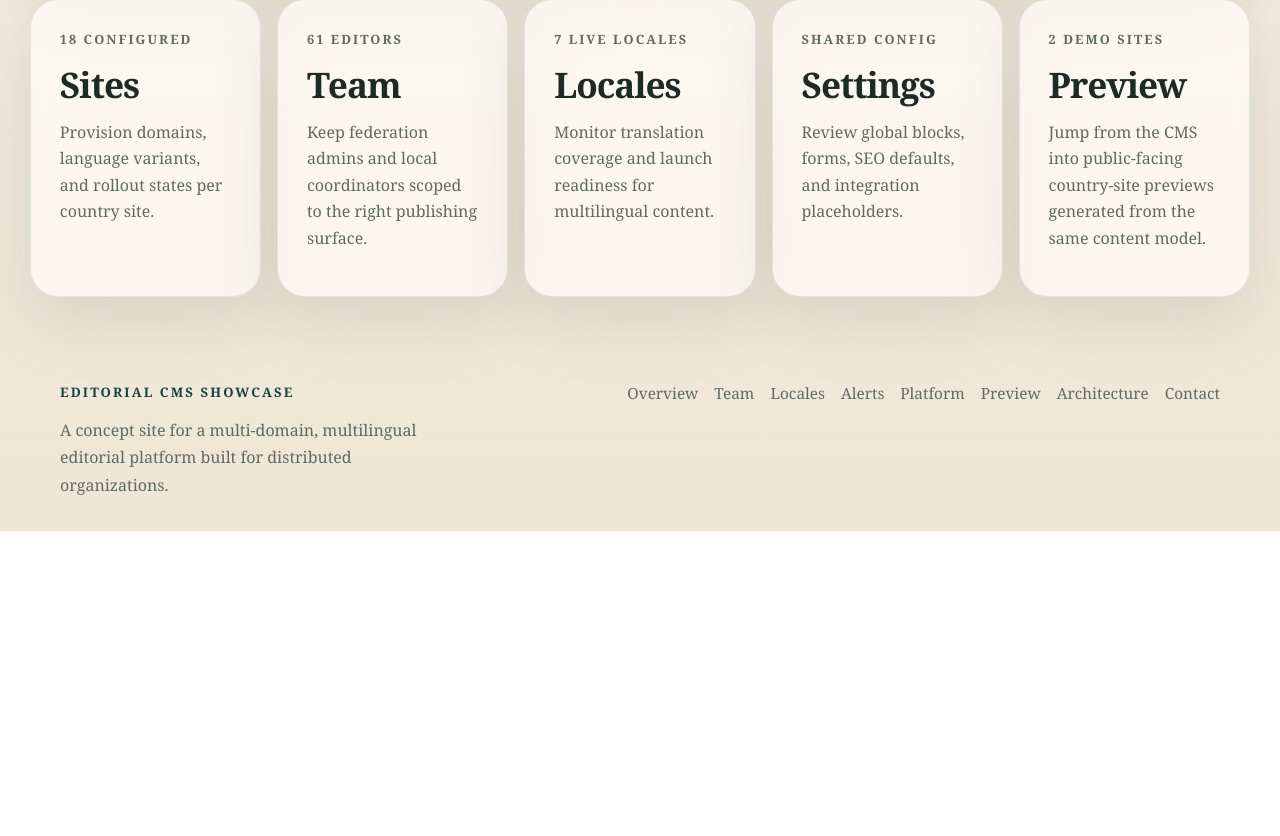
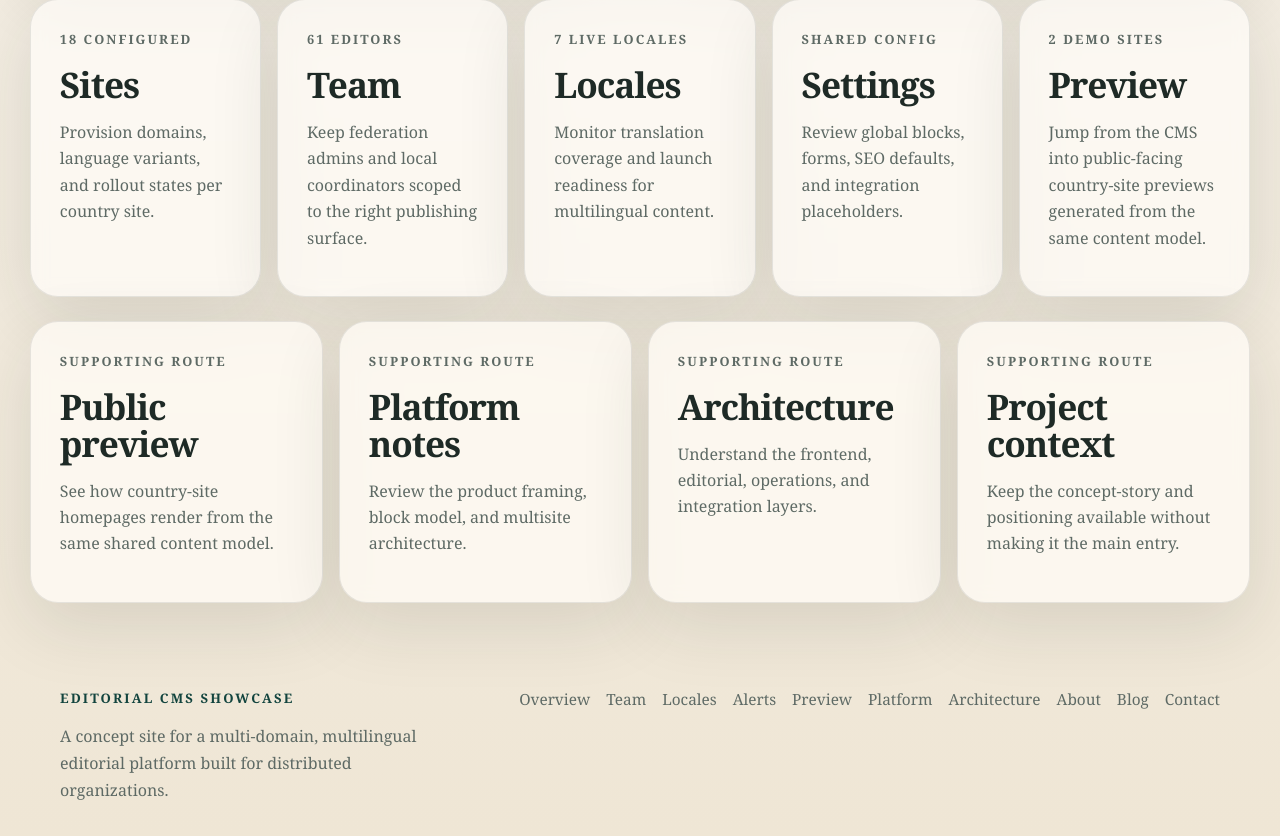
Before and after one commit to rajat1155-rrrkk/Editorial-CMS, a Next.js app: page / in a window 1280 px wide. Shown: the part 1649-2485 px from the top of the page. Before the commit the page ends 2180 px from the top, so only its background shows below. Built offline with nearby package versions, Linux system fonts and the light colour scheme.

Commit message:
Make homepage the primary product entry

```diff
--- a/app/layout.tsx
+++ b/app/layout.tsx
@@ -30,7 +30,7 @@ export default function RootLayout({
                 <Link href="/dashboard/media">Media</Link>
                 <Link href="/dashboard/sites">Sites</Link>
                 <Link href="/dashboard/settings">Settings</Link>
-                <Link href="/preview">Preview</Link>
+                <Link href="/dashboard/team">Team</Link>
               </nav>
             </div>
           </header>
@@ -49,9 +49,11 @@ export default function RootLayout({
                 <Link href="/dashboard/team">Team</Link>
                 <Link href="/dashboard/locales">Locales</Link>
                 <Link href="/dashboard/alerts">Alerts</Link>
+                <Link href="/preview">Preview</Link>
                 <Link href="/platform">Platform</Link>
-                <Link href="/preview">Preview</Link>
                 <Link href="/architecture">Architecture</Link>
+                <Link href="/about">About</Link>
+                <Link href="/blog">Blog</Link>
                 <Link href="/contact">Contact</Link>
               </div>
             </div>
--- a/app/page.tsx
+++ b/app/page.tsx
@@ -77,6 +77,29 @@ const scopeSnapshot = [
   "Structured events with listing pages and reusable homepage modules",
   "Reusable content blocks for rich text, galleries, CTA, video, downloads, and social links",
   "Multi-site controls, multilingual content, media uploads, and future API-facing models"
+];
+
+const supportingRoutes = [
+  {
+    title: "Public preview",
+    href: "/preview",
+    detail: "See how country-site homepages render from the same shared content model."
+  },
+  {
+    title: "Platform notes",
+    href: "/platform",
+    detail: "Review the product framing, block model, and multisite architecture."
+  },
+  {
+    title: "Architecture",
+    href: "/architecture",
+    detail: "Understand the frontend, editorial, operations, and integration layers."
+  },
+  {
+    title: "Project context",
+    href: "/about",
+    detail: "Keep the concept-story and positioning available without making it the main entry."
+  }
 ];
 
 export default function Home() {
@@ -161,6 +184,16 @@ export default function Home() {
           </Link>
         ))}
       </section>
+
+      <section className="dashboard-grid dashboard-grid--four">
+        {supportingRoutes.map((item) => (
+          <Link key={item.title} href={item.href} className="dashboard-card dashboard-link-card">
+            <p className="dashboard-card__eyebrow">Supporting route</p>
+            <h2>{item.title}</h2>
+            <p>{item.detail}</p>
+          </Link>
+        ))}
+      </section>
     </main>
   );
 }
```
